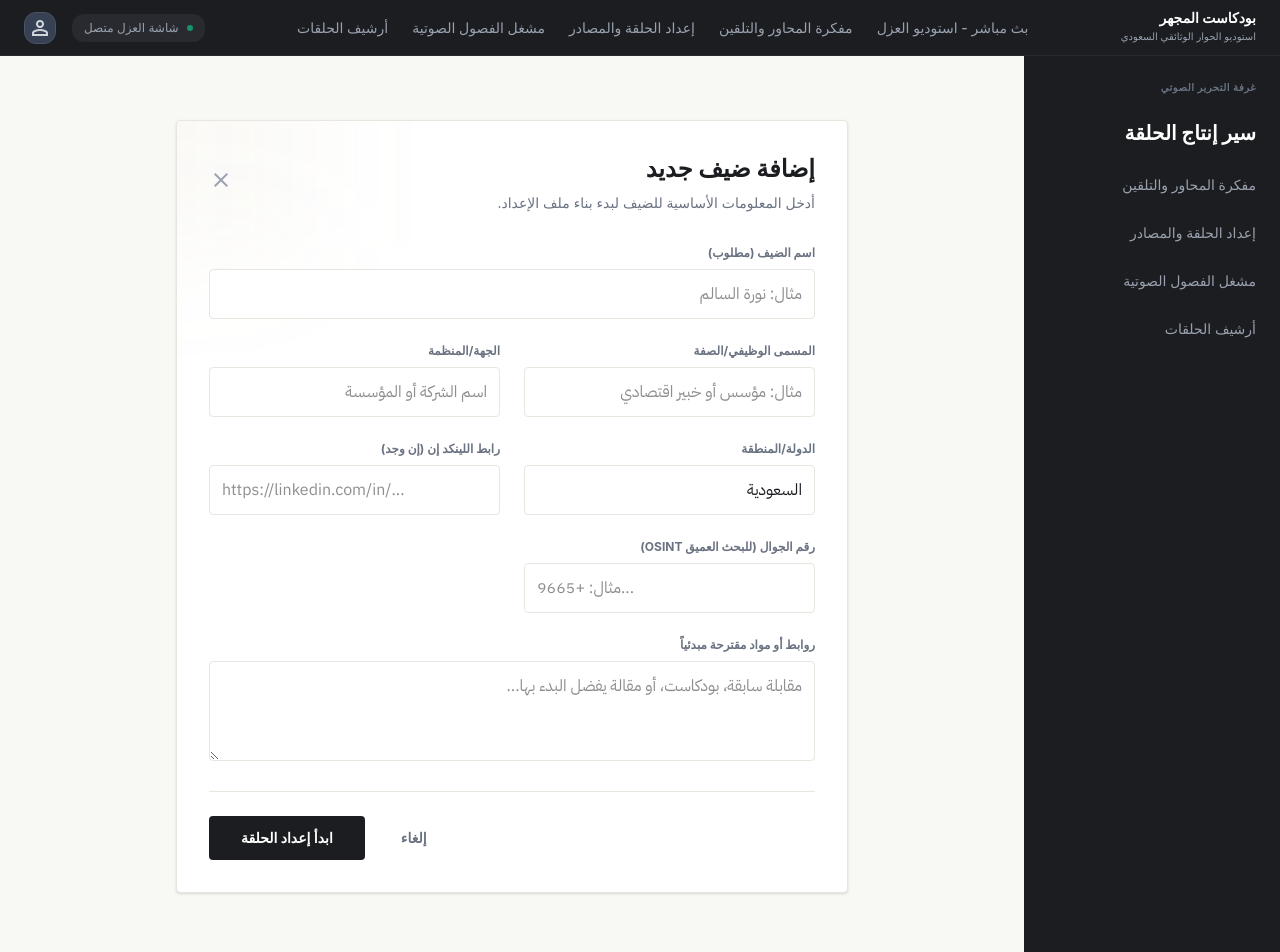
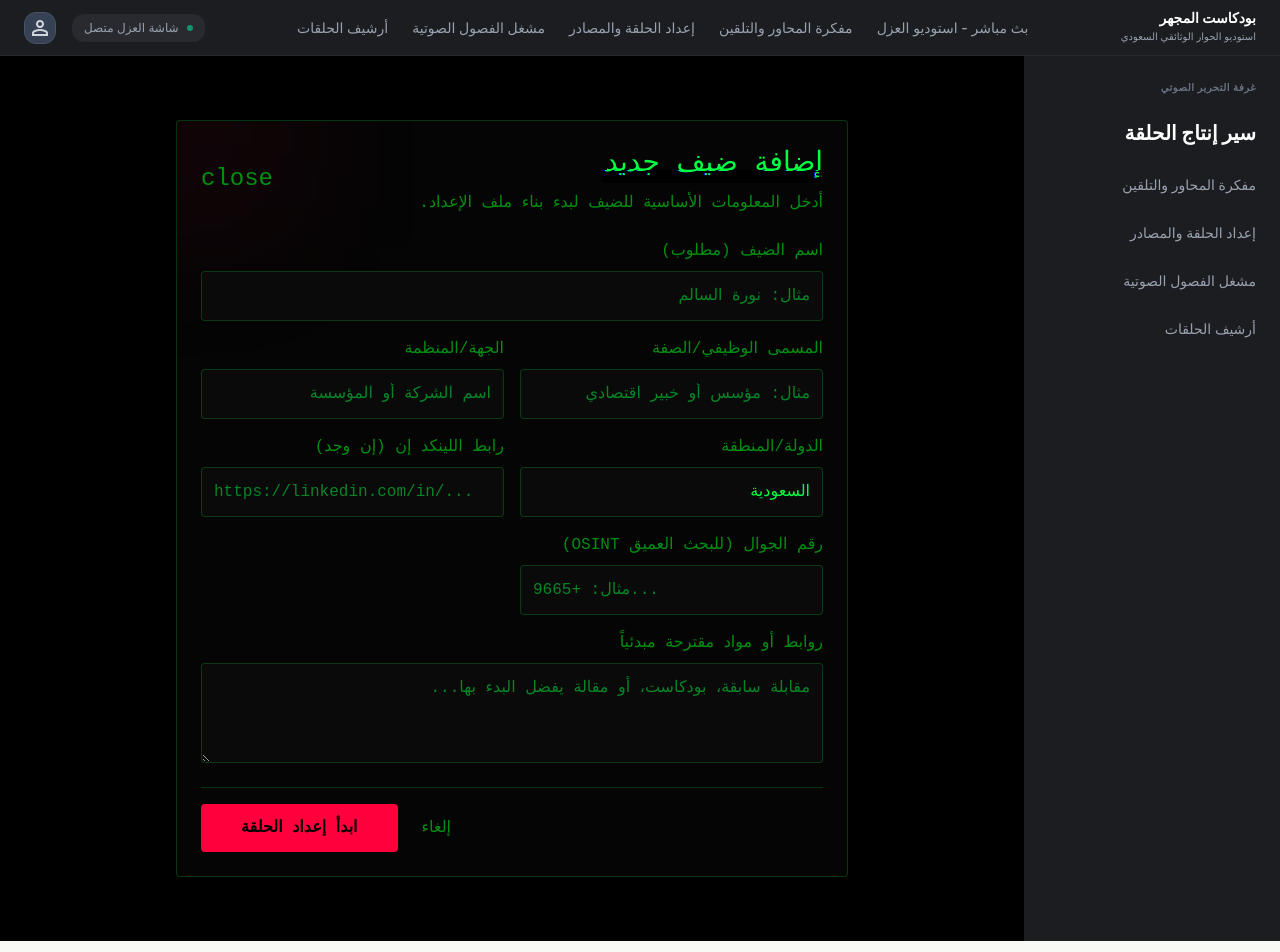
Before and after one commit to Abdulrhmnbamsoud/al-mijhar, a Next.js app: page /new in a window 1280 px wide. Shown: the top 952 px of the page. Built offline with nearby package versions, Linux system fonts and the light colour scheme.

Commit message:
style: revert /new page to glitch mode

```diff
--- a/app/new/page.tsx
+++ b/app/new/page.tsx
@@ -46,35 +46,35 @@ export default function NewProject() {
     }
   }
 
-  const inputClass = "w-full bg-white text-[#1b1d20] border border-[#e8e6df] p-3 rounded font-body-default focus:border-[#a1824a] focus:outline-none transition-colors";
-  const labelClass = "block mb-2 font-bold text-xs text-gray-500";
+  const inputClass = "w-full bg-surface-elevated text-text-ivory border border-border-subtle p-3 rounded font-body-default focus:border-accent-acid focus:outline-none transition-colors";
+  const labelClass = "block mb-2 font-label-md text-text-muted";
 
   return (
-    <main className="min-h-screen bg-[#f8f8f5] flex flex-col items-center py-16 px-4" dir="rtl">
-      <div className="max-w-2xl w-full bg-white border border-[#e8e6df] rounded-lg p-8 shadow-sm relative overflow-hidden">
+    <main className="min-h-screen bg-canvas-base flex flex-col items-center py-16 px-4 declassified-mode">
+      <div className="max-w-2xl w-full bg-surface-card border border-border-subtle rounded-lg p-space-lg shadow-xl relative overflow-hidden">
 
         {/* Subdued Glitch effect background */}
         <div className="absolute -top-32 -left-32 w-64 h-64 bg-accent-acid/5 rounded-full blur-3xl pointer-events-none"></div>
 
-        <div className="flex justify-between items-center mb-8 relative z-10">
+        <div className="flex justify-between items-center mb-space-lg relative z-10">
           <div>
-            <h1 className="text-2xl font-bold text-[#1b1d20] mb-2">إضافة ضيف جديد</h1>
-            <p className="text-sm text-gray-500">أدخل المعلومات الأساسية للضيف لبدء بناء ملف الإعداد.</p>
+            <h1 className="font-headline-lg text-headline-lg text-text-ivory mb-2 glitch-text" data-text="إضافة ضيف جديد">إضافة ضيف جديد</h1>
+            <p className="font-body-default text-text-muted">أدخل المعلومات الأساسية للضيف لبدء بناء ملف الإعداد.</p>
           </div>
-          <Link href="/" className="text-gray-400 hover:text-[#1b1d20] transition-colors">
+          <Link href="/" className="text-text-muted hover:text-text-ivory transition-colors">
             <span className="material-symbols-outlined">close</span>
           </Link>
         </div>
 
         {error && (
-          <div className="bg-red-50 border border-red-200 text-red-600 p-3 rounded mb-8 text-sm relative z-10 flex items-start gap-2">
+          <div className="bg-error-container/20 border border-error text-error p-space-sm rounded mb-space-lg font-label-md relative z-10 flex items-start gap-2">
             <span className="material-symbols-outlined text-xl shrink-0">error</span>
             <span>{error}</span>
           </div>
         )}
 
-        <form onSubmit={handleSubmit} className="space-y-6 relative z-10">
-          <div className="grid grid-cols-1 md:grid-cols-2 gap-6">
+        <form onSubmit={handleSubmit} className="space-y-space-md relative z-10">
+          <div className="grid grid-cols-1 md:grid-cols-2 gap-space-md">
             <div className="md:col-span-2">
               <label className={labelClass}>اسم الضيف (مطلوب)</label>
               <input name="guestName" required className={inputClass} placeholder="مثال: نورة السالم" />
@@ -111,18 +111,18 @@ export default function NewProject() {
             </div>
           </div>
 
-          <div className="pt-6 border-t border-[#e8e6df] flex justify-end gap-3">
-            <Link href="/" className="px-6 py-3 rounded text-sm text-gray-500 hover:text-[#1b1d20] hover:bg-gray-100 transition-all duration-300 font-bold active:scale-95">
+          <div className="pt-space-md border-t border-border-subtle flex justify-end gap-space-sm">
+            <Link href="/" className="px-space-md py-3 rounded font-label-md text-text-muted hover:text-text-ivory hover:bg-surface-elevated transition-colors">
               إلغاء
             </Link>
             <button
               type="submit"
               disabled={loading}
-              className="bg-[#1b1d20] text-white hover:bg-black hover:shadow-lg hover:-translate-y-1 active:scale-95 px-8 py-3 rounded text-sm font-bold transition-all duration-300 disabled:opacity-50 disabled:cursor-not-allowed flex items-center justify-center gap-2"
+              className="bg-accent-acid text-canvas-base hover:bg-primary-fixed-dim px-space-xl py-3 rounded font-label-md font-bold transition-colors disabled:opacity-50 disabled:cursor-not-allowed flex items-center justify-center gap-2"
             >
               {loading ? (
                 <>
-                  <span className="material-symbols-outlined animate-spin text-xl text-[#a1824a]">progress_activity</span>
+                  <span className="material-symbols-outlined animate-spin text-xl">progress_activity</span>
                   جاري الإنشاء بالذكاء الاصطناعي...
                 </>
               ) : (
```
